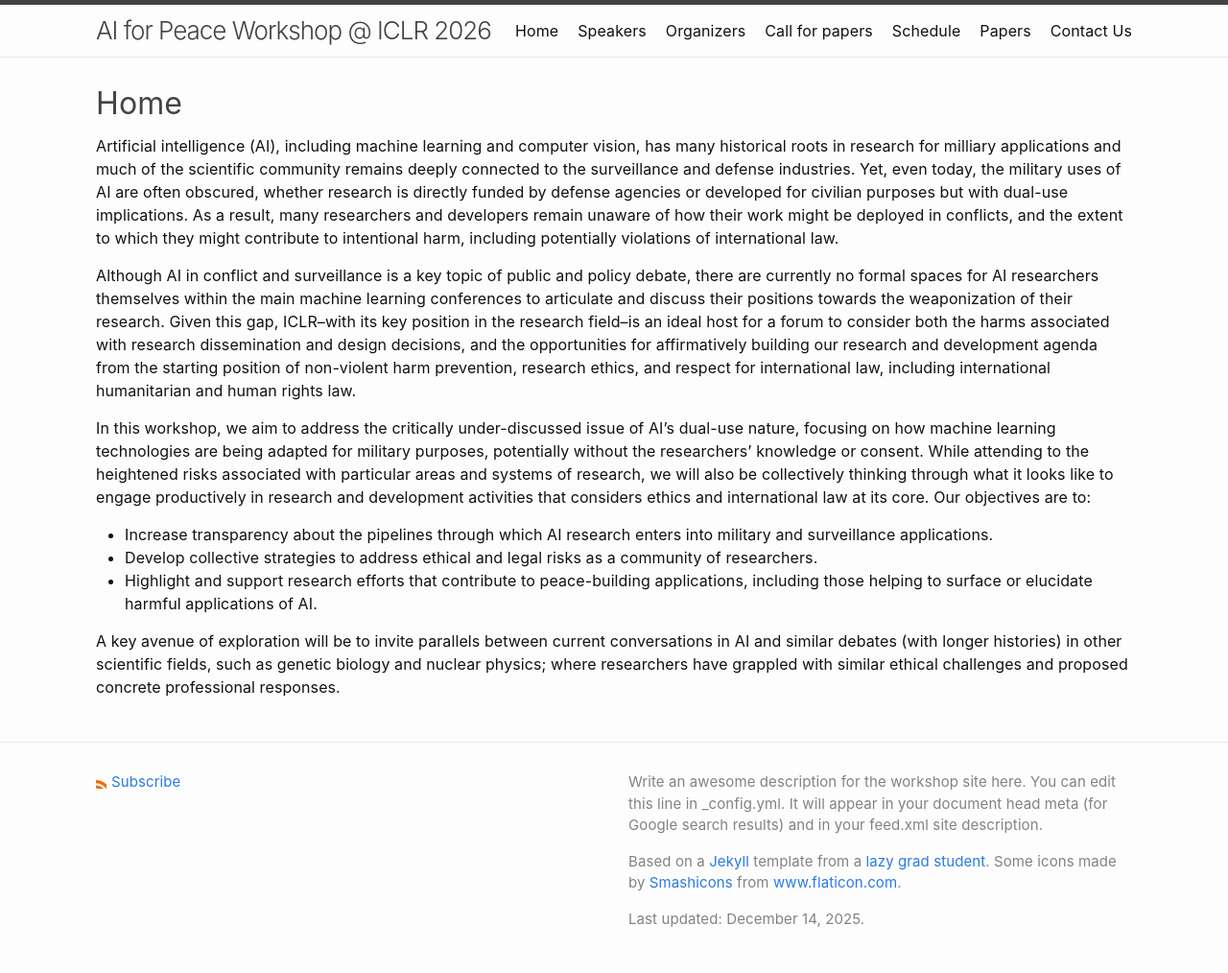
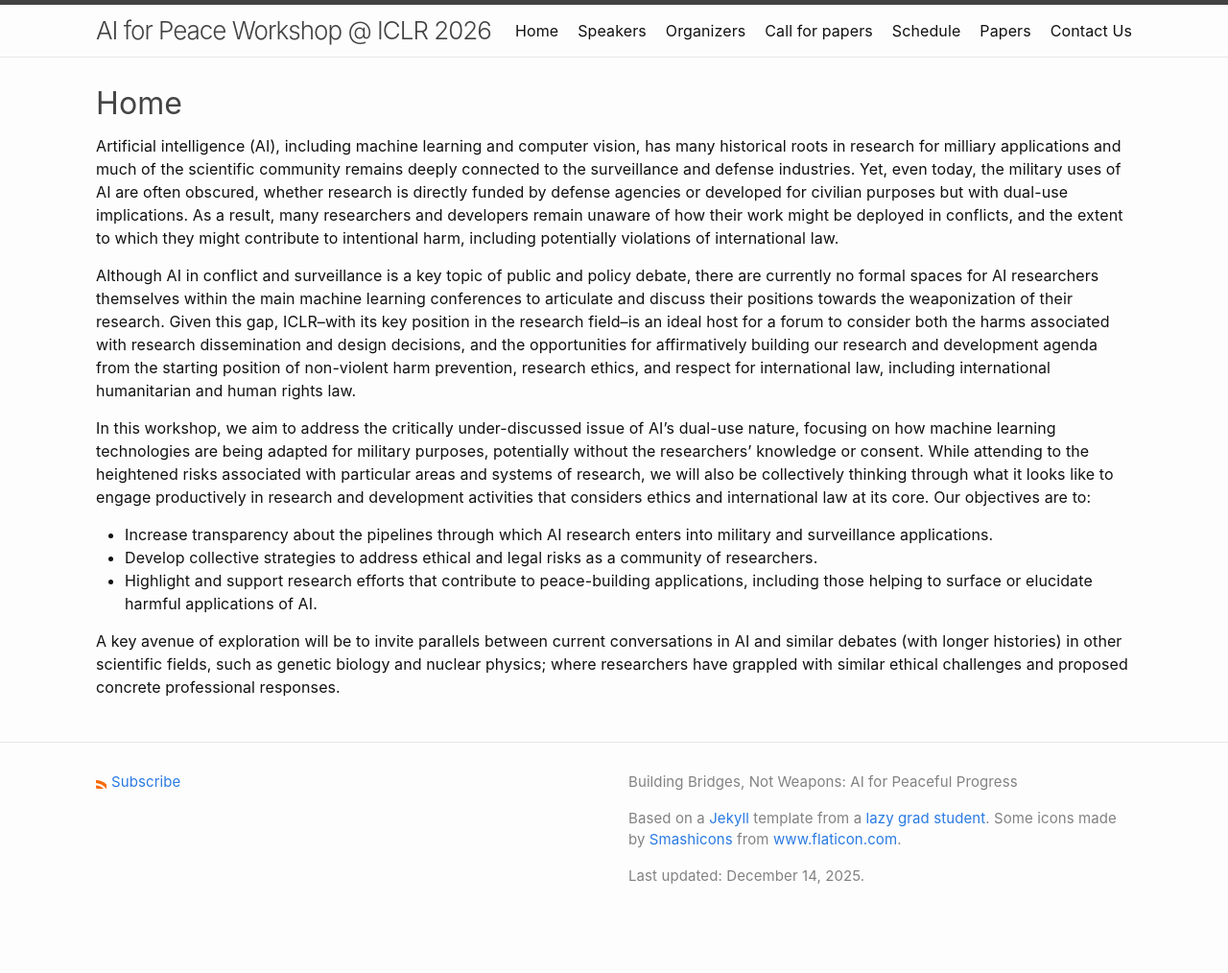
Before and after one commit to aiforpeaceworkshop/aiforpeaceworkshop.github.io, a Jekyll site: the page built from index.md, in a window 1280 px wide. Shown: the whole page at 96% size. Built offline with Jekyll 4.4.1, drawn with Linux system fonts in a browser that asks for light colours; after the commit the page ends 969 px from its top, so only the background shows below that.

Commit message:
add description

```diff
--- a/_config.yml
+++ b/_config.yml
@@ -21,9 +21,7 @@
 title: AI for Peace Workshop @ ICLR 2026
 email: your-email@example.com
 description: >- # this means to ignore newlines until "baseurl:"
-  Write an awesome description for the workshop site here. You can edit this
-  line in _config.yml. It will appear in your document head meta (for
-  Google search results) and in your feed.xml site description.
+  Building Bridges, Not Weapons: AI for Peaceful Progress
 baseurl: "" # the subpath of your site, e.g. /blog
 url: "" # the base hostname & protocol for your site, e.g. http://example.com
 twitter_username: rethinkmlpapers
```
